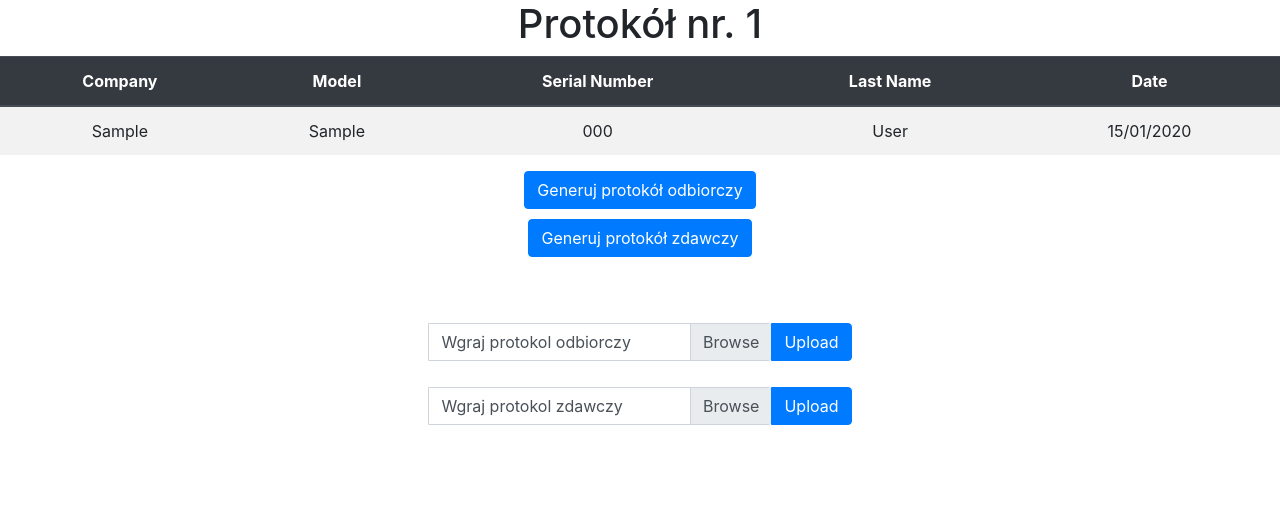
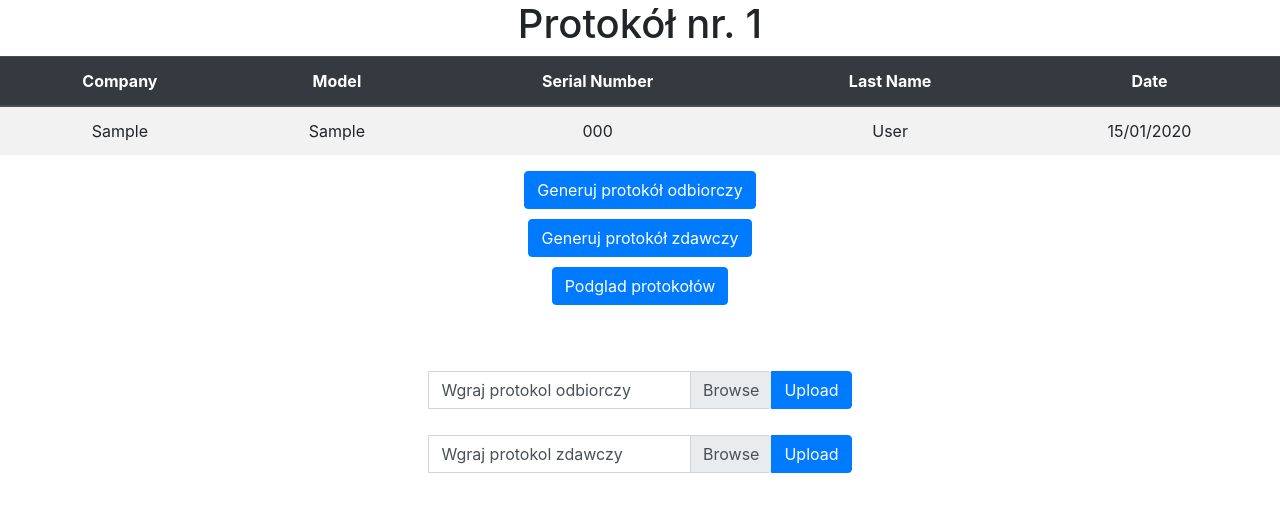
Before and after one commit to SZKYTU/AutoRaport, a Flask app: page /protocol/view/1 in a window 1280 px wide. Shown: the top 512 px of the page. Run offline with Flask 3, Linux system fonts and the light colour scheme; tables that the repository leaves empty hold one stand-in row (values such as "Sample post"); some libraries are stand-ins or nearby versions.

Commit message:
add protocol download buttom

```diff
--- /dev/null
+++ b/static/protocol_options_alert.js
@@ -0,0 +1,17 @@
+function showModalWithOptions(id) {
+  const options = {
+    title: "Podgld protokołów",
+    confirmButtonText: "Pobierz protokół odbiorczy",
+    showDenyButton: true,
+    denyButtonText: "Pobierz protokół zdawczy",
+    focusDeny: true,
+  };
+
+  Swal.fire(options).then((result) => {
+    if (result.isConfirmed) {
+      window.location.href = `/protocol/download/${id}/receiving`;
+    } else if (result.isDenied) {
+      window.location.href = `/protocol/download/${id}/delivery`;
+    }
+  });
+}
--- a/templates/protocol_form.html
+++ b/templates/protocol_form.html
@@ -79,6 +79,17 @@
         Generuj protokół zdawczy
       </button>
     </div>
+    <div style="text-align: center; margin-top: 10px">
+  <button
+    class="btn btn-primary"
+    onclick="showModalWithOptions('{{ protocol_id }}')"
+  >
+    Podglad protokołów
+  </button>
+</div>
+
+<script src="https://cdn.jsdelivr.net/npm/sweetalert2@11"></script>
+<script src="{{ url_for('static', filename='protocol_options_alert.js') }}"></script>
 
     <div class="container">
   <div class="upload-form">
```
Also changed, not shown: 1 other file.
